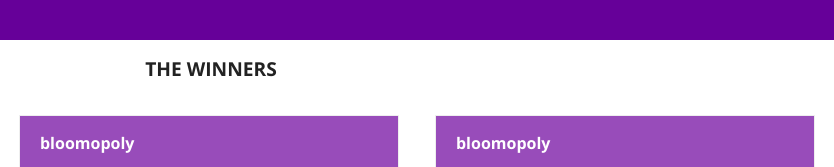
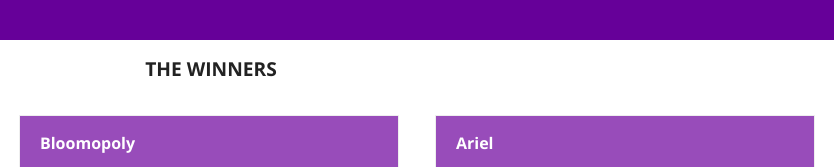
Before and after one commit to greatunihack/2015-greatunihack, a plain HTML site: page index.html in a window 1280 px wide. Shown: the part 1362-1529 px from the top of the page, 429-1263 px from the left. Drawn offline with Linux system fonts and the light colour scheme; some packages are replaced by stand-ins of ours; files whose address does not match are found by name.

Commit message:
Fix 3rd place name

```diff
--- a/index.html
+++ b/index.html
@@ -242,7 +242,7 @@
 
         <a href="http://devpost.com/software/bloomopoly">
             <li class="faq-item">
-                <span class="faqs-title">bloomopoly</span>
+                <span class="faqs-title">Bloomopoly</span>
                 <span class="faqs-img"><img src="assets/img/winners/bloomopoly.jpg" alt="bloomopoly"></span>
         </a>
 
@@ -254,7 +254,7 @@
 
         <a href="http://devpost.com/software/ariel">
             <li class="faq-item">
-                <span class="faqs-title">bloomopoly</span>
+                <span class="faqs-title">Ariel</span>
                 <span class="faqs-img"><img src="assets/img/winners/ariel.png" alt="ariel"></span>
         </a>
 
```
